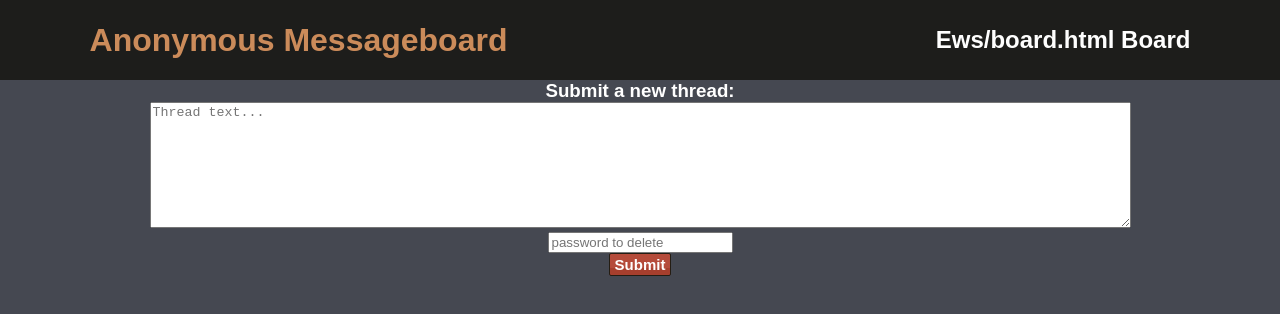
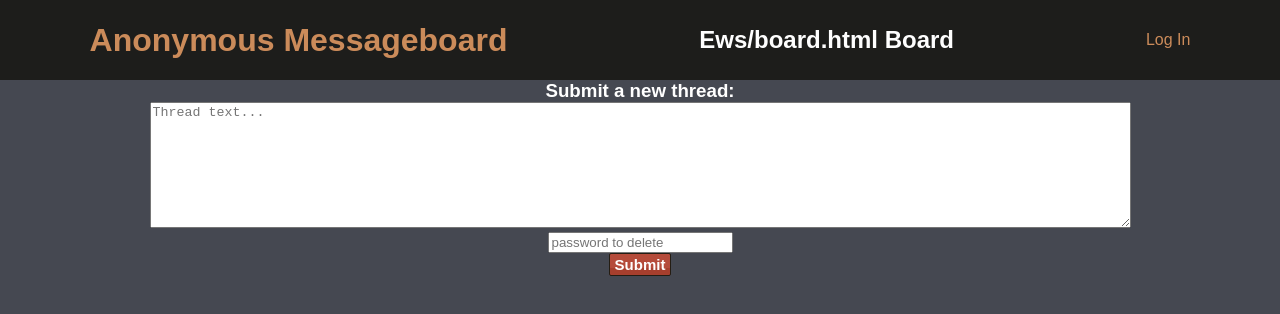
Before and after one commit to LudwigThePig/Anonymous-Messageboard, a website: page views/board.html in a window 1280 px wide. Drawn offline with Linux system fonts and the light colour scheme; files whose address does not match are found by name.

Commit message:
added hyperlink to login page in each page's header

```diff
--- a/views/board.html
+++ b/views/board.html
@@ -14,6 +14,7 @@
     <div id="header">
       <h1 onclick="location.href='/'" style="cursor: pointer">Anonymous Messageboard</h1>
       <h2 id="boardName">[Board Name]</h2>
+      <span onclick="window.location.href='/login'">Log In</span>
     </div>
     <div id="submitNewThread">
       <h3>Submit a new thread:</h3>
```
Also changed, not shown: views/index.html (+1 -0 lines), views/thread.html (+1 -0 lines).
